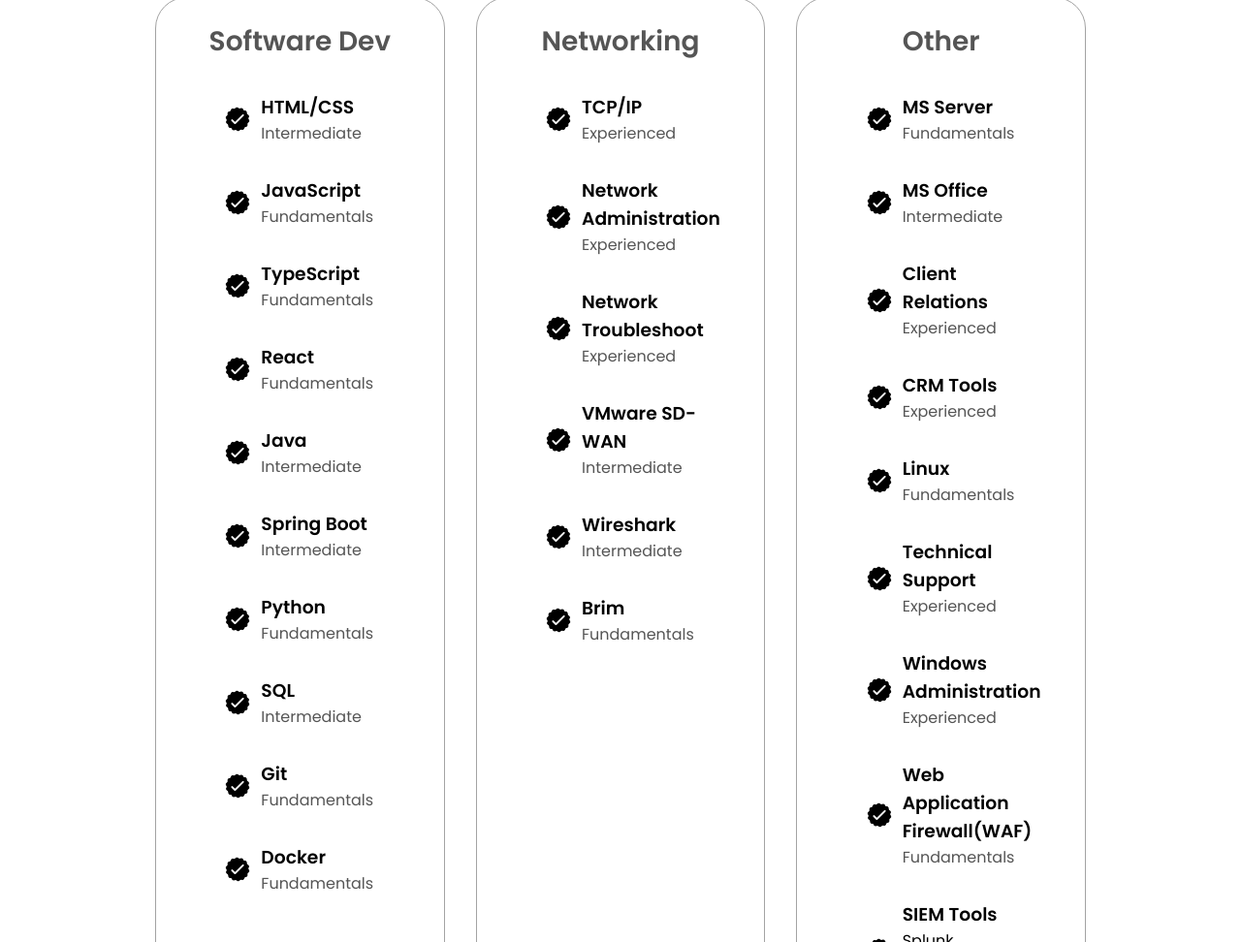
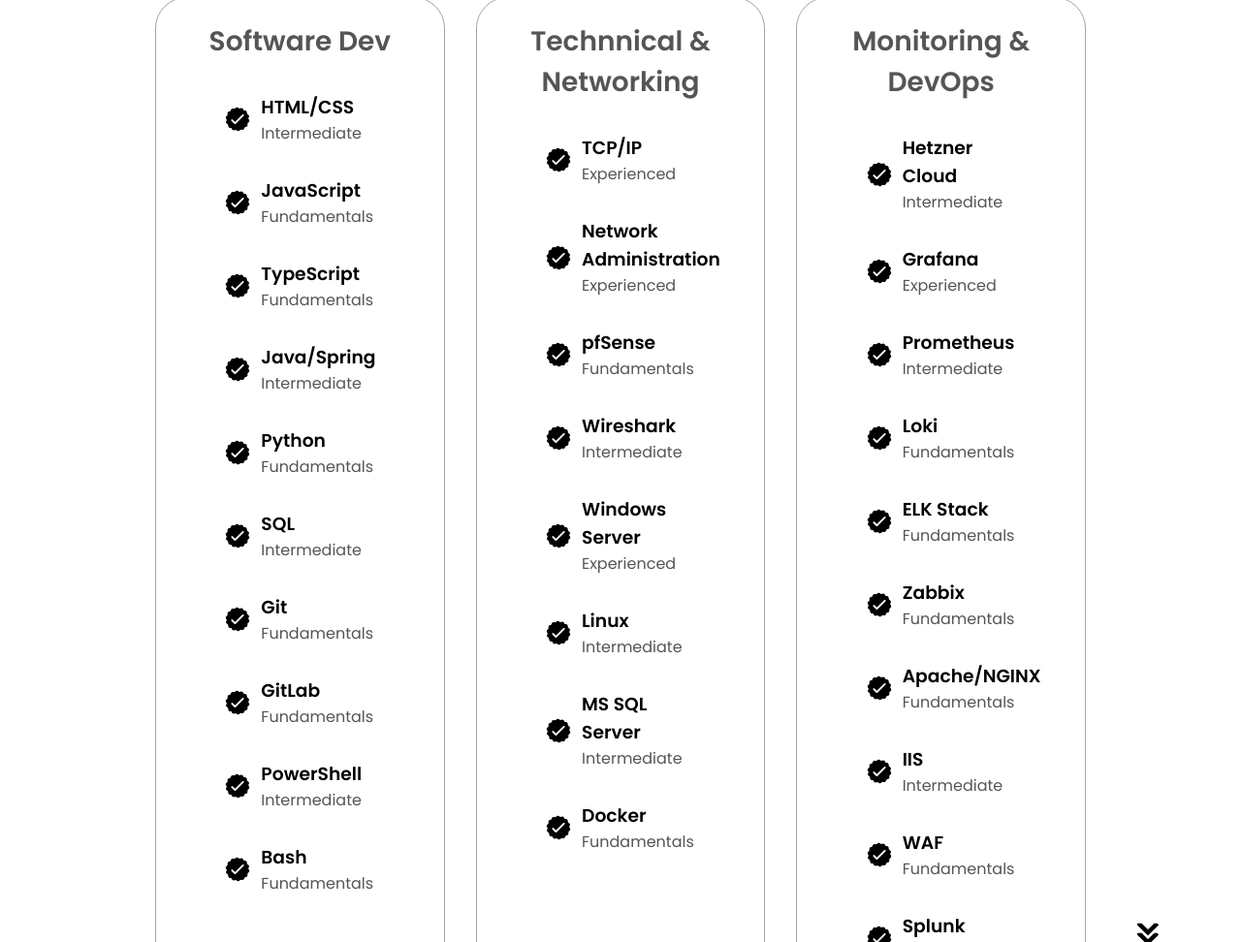
Before and after one commit to milosDamjanovic17/portfolio-website, a plain HTML site: page index.html in a window 1280 px wide. Shown: the part 1828-2800 px from the top of the page at 97% size. Drawn offline with Linux system fonts and the light colour scheme.

Commit message:
Updated PDF resume und tech stack

```diff
--- a/index.html
+++ b/index.html
@@ -43,7 +43,7 @@
       <div class="section__text">
          <p class="section__text__p1">Hello, I'm</p>
          <h1 class="title">Milos Damjanovic</h1>
-         <p class="section__text__p2">Developer and Software Support Engineer</p>
+         <p class="section__text__p2">SW Developer and Technical Engineer</p>
          <div class="btn-container">
             <button
                class="btn btn-color-2"
@@ -98,7 +98,10 @@
                   class="icon"
                />
                <h3>Experience</h3>
-               <p>2022 - Present<br/>Technical Support Specialist</p>
+               <p>2024 - <b>Present</b><br/>Technical Engineer @Assist Digital</p>
+               <br>
+               <p>2023 - 08/2024<br/>Software Support Engineer @NCR Corporation</p><br>
+               <p>2022 - 11/2023<br/>Technical Support Specialist @NCR Corporation</p>
             </div>
             <div class="details-container">
                <img
@@ -116,7 +119,7 @@
                   class="icon"
                />
                <h3>Course</h3>
-               <p>Poslovna Savrsenost-<br/>Java Web Development Course</p>
+               <p>Poslovna Savrsenost -<br/>Java Development</p><span>2021</span>
             </div>
             <div class="details-container">
                <img
@@ -125,13 +128,13 @@
                   class="icon"
                />
                <h3>Course</h3>
-               <p>Oktacron.rs - Poslovna Savrsenost<br/>Cyber Security Analyst</p>
+               <p>Oktacron.rs - Poslovna Savrsenost<br/>Cyber Security Analyst</p><span>2023</span>
             </div>
          </div>
          <br></br>
          <div class="text-container">
             <br>
-            <p>I am a Dedicated Web Developer and Software and Network Support Engineer, currently specializing in Technical and Network Support.
+            <p>I am a Dedicated SW Developer and Technical Engineer, currently specializing in SW Development and Infrastructure Monitoring.
                With a proven track record of delivering top-notch client and software troubleshooting services,
                I am passionate about assisting clients in navigating the complex world of IT. As a self-taught developer with expertise in Java, with additional knowledge in JavaScript and Python,
                I combine my technical skills with a commitment to continuous learning to stay at the forefront of the dynamic IT field. <b><a href="#">Download and explore my CV </a></b>and lets get <b><a href="#contact">in touch!</a></b>
@@ -195,29 +198,7 @@
                         class="icon"
                      />
                      <div>
-                        <h3>React</h3>
-                        <p>Fundamentals</p>
-                     </div>
-                  </article>
-                  <article>
-                     <img
-                        src="./assets/checkmark.png"
-                        alt="Experience icon"
-                        class="icon"
-                     />
-                     <div>
-                        <h3>Java</h3>
-                        <p>Intermediate</p>
-                     </div>
-                  </article>
-                  <article>
-                     <img
-                        src="./assets/checkmark.png"
-                        alt="Experience icon"
-                        class="icon"
-                     />
-                     <div>
-                        <h3>Spring Boot</h3>
+                        <h3>Java/Spring</h3>
                         <p>Intermediate</p>
                      </div>
                   </article>
@@ -261,14 +242,36 @@
                         class="icon"
                      />
                      <div>
-                        <h3>Docker</h3>
+                        <h3>GitLab</h3>
+                        <p>Fundamentals</p>
+                     </div>
+                  </article>
+                  <article>
+                     <img
+                        src="./assets/checkmark.png"
+                        alt="Experience icon"
+                        class="icon"
+                     />
+                     <div>
+                        <h3>PowerShell</h3>
+                        <p>Intermediate</p>
+                     </div>
+                  </article>
+                  <article>
+                     <img
+                        src="./assets/checkmark.png"
+                        alt="Experience icon"
+                        class="icon"
+                     />
+                     <div>
+                        <h3>Bash</h3>
                         <p>Fundamentals</p>
                      </div>
                   </article>
                </div>
             </div>
             <div class="details-containers">
-               <h2 class="experience-sub-title">Networking</h2>
+               <h2 class="experience-sub-title">Technnical & Networking</h2>
                <div class="article-container">
                   <article>
                      <img
@@ -299,19 +302,8 @@
                         class="icon"
                      />
                      <div>
-                        <h3>Network Troubleshoot</h3>
-                        <p>Experienced</p>
-                     </div>
-                  </article>
-                  <article>
-                     <img
-                        src="./assets/checkmark.png"
-                        alt="Experience icon"
-                        class="icon"
-                     />
-                     <div>
-                        <h3>VMware SD-WAN</h3>
-                        <p>Intermediate</p>
+                        <h3>pfSense</h3>
+                        <p>Fundamentals</p>
                      </div>
                   </article>
                   <article>
@@ -332,56 +324,7 @@
                         class="icon"
                      />
                      <div>
-                        <h3>Brim</h3>
-                        <p>Fundamentals</p>
-                     </div>
-                  </article>
-               </div>
-            </div>
-            <div class="details-containers">
-               <h2 class="experience-sub-title">Other</h2>
-               <div class="article-container">
-                  <article>
-                     <img
-                        src="./assets/checkmark.png"
-                        alt="Experience icon"
-                        class="icon"
-                     />
-                     <div>
-                        <h3>MS Server</h3>
-                        <p>Fundamentals</p>
-                     </div>
-                  </article>
-                  <article>
-                     <img
-                        src="./assets/checkmark.png"
-                        alt="Experience icon"
-                        class="icon"
-                     />
-                     <div>
-                        <h3>MS Office</h3>
-                        <p>Intermediate</p>
-                     </div>
-                  </article>
-                  <article>
-                     <img
-                        src="./assets/checkmark.png"
-                        alt="Experience icon"
-                        class="icon"
-                     />
-                     <div>
-                        <h3>Client Relations</h3>
-                        <p>Experienced</p>
-                     </div>
-                  </article>
-                  <article>
-                     <img
-                        src="./assets/checkmark.png"
-                        alt="Experience icon"
-                        class="icon"
-                     />
-                     <div>
-                        <h3>CRM Tools</h3>
+                        <h3>Windows Server</h3>
                         <p>Experienced</p>
                      </div>
                   </article>
@@ -393,6 +336,77 @@
                      />
                      <div>
                         <h3>Linux</h3>
+                        <p>Intermediate</p>
+                     </div>
+                  </article>
+                  <article>
+                     <img
+                        src="./assets/checkmark.png"
+                        alt="Experience icon"
+                        class="icon"
+                     />
+                     <div>
+                        <h3>MS SQL Server</h3>
+                        <p>Intermediate</p>
+                     </div>
+                  </article>
+                  <article>
+                     <img
+                        src="./assets/checkmark.png"
+                        alt="Experience icon"
+                        class="icon"
+                     />
+                     <div>
+                        <h3>Docker</h3>
+                        <p>Fundamentals</p>
+                     </div>
+                  </article>
+               </div>
+            </div>
+            <div class="details-containers">
+               <h2 class="experience-sub-title">Monitoring & DevOps</h2>
+               <div class="article-container">
+                  <article>
+                     <img
+                        src="./assets/checkmark.png"
+                        alt="Experience icon"
+                        class="icon"
+                     />
+                     <div>
+                        <h3>Hetzner Cloud</h3>
+                        <p>Intermediate</p>
+                     </div>
+                  </article>
+                  <article>
+                     <img
+                        src="./assets/checkmark.png"
+                        alt="Experience icon"
+                        class="icon"
+                     />
+                     <div>
+                        <h3>Grafana</h3>
+                        <p>Experienced</p>
+                     </div>
+                  </article>
+                  <article>
+                     <img
+                        src="./assets/checkmark.png"
+                        alt="Experience icon"
+                        class="icon"
+                     />
+                     <div>
+                        <h3>Prometheus</h3>
+                        <p>Intermediate</p>
+                     </div>
+                  </article>
+                  <article>
+                     <img
+                        src="./assets/checkmark.png"
+                        alt="Experience icon"
+                        class="icon"
+                     />
+                     <div>
+                        <h3>Loki</h3>
                         <p>Fundamentals</p>
                      </div>
                   </article>
@@ -403,29 +417,7 @@
                         class="icon"
                      />
                      <div>
-                        <h3>Technical Support</h3>
-                        <p>Experienced</p>
-                     </div>
-                  </article>
-                  <article>
-                     <img
-                        src="./assets/checkmark.png"
-                        alt="Experience icon"
-                        class="icon"
-                     />
-                     <div>
-                        <h3>Windows Administration</h3>
-                        <p>Experienced</p>
-                     </div>
-                  </article>
-                  <article>
-                     <img
-                        src="./assets/checkmark.png"
-                        alt="Experience icon"
-                        class="icon"
-                     />
-                     <div>
-                        <h3>Web Application Firewall(WAF)</h3>
+                        <h3>ELK Stack</h3>
                         <p>Fundamentals</p>
                      </div>
                   </article>
@@ -436,8 +428,52 @@
                         class="icon"
                      />
                      <div>
-                        <h3>SIEM Tools</h3>
-                        <span>Splunk Enterprise</span>
+                        <h3>Zabbix</h3>
+                        <p>Fundamentals</p>
+                     </div>
+                  </article>
+                  <article>
+                     <img
+                        src="./assets/checkmark.png"
+                        alt="Experience icon"
+                        class="icon"
+                     />
+                     <div>
+                        <h3>Apache/NGINX</h3>
+                        <p>Fundamentals</p>
+                     </div>
+                  </article>
+                  <article>
+                     <img
+                        src="./assets/checkmark.png"
+                        alt="Experience icon"
+                        class="icon"
+                     />
+                     <div>
+                        <h3>IIS</h3>
+                        <p>Intermediate</p>
+                     </div>
+                  </article>
+                  <article>
+                     <img
+                        src="./assets/checkmark.png"
+                        alt="Experience icon"
+                        class="icon"
+                     />
+                     <div>
+                        <h3>WAF</h3>
+                        <p>Fundamentals</p>
+                     </div>
+                  </article>
+                  <article>
+                     <img
+                        src="./assets/checkmark.png"
+                        alt="Experience icon"
+                        class="icon"
+                     />
+                     <div>
+                        <h3>Splunk</h3>
+                        <!-- <span>Splunk Enterprise</span> -->
                         <p>Fundamentals</p>
                      </div>
                   </article>
@@ -563,7 +599,7 @@
             </ul>
          </div>
       </nav>
-      <p>Copyright &#169; 2024 Milos Damjanovic. All Rights Reserved. </p>
+      <p>Copyright &#169; 2025 Milos Damjanovic. All Rights Reserved. </p>
    </footer>
 
    <script src="script.js"></script>
```
Also changed, not shown: 1 other file.
